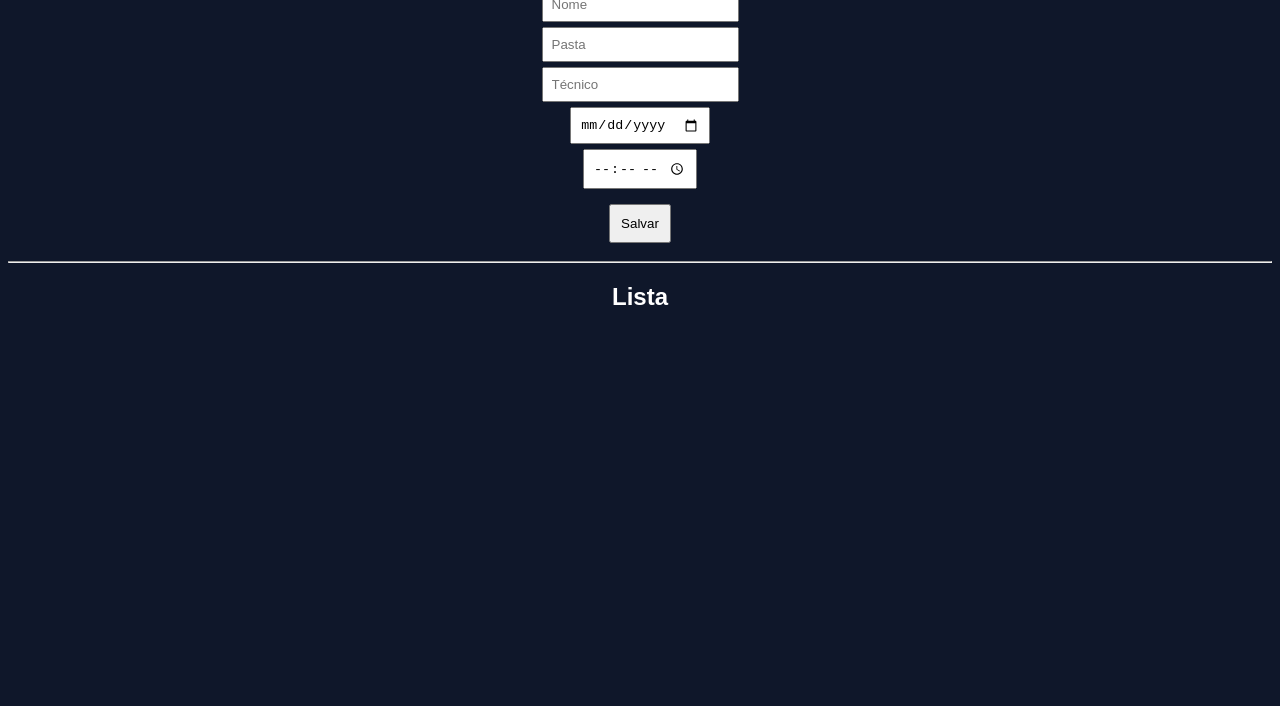
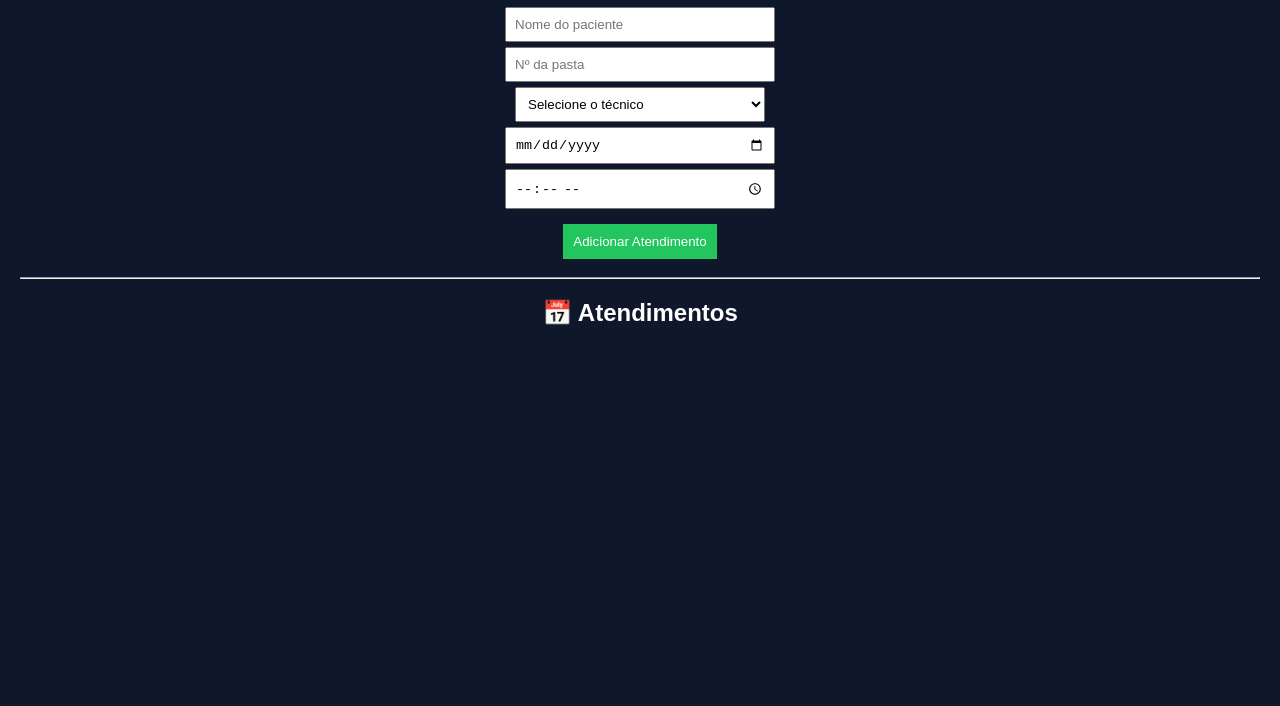
Before and after one commit to lucasmauricio19/CAICAVVSS, a plain HTML site: page index.html in a window 1280 px wide. Shown: the part 94-800 px from the top of the page. Drawn offline with Linux system fonts and the light colour scheme; no server answers.

Commit message:
automatização de técnicos

```diff
--- a/index.html
+++ b/index.html
@@ -7,26 +7,35 @@
 </head>
 <body>
 
-<h1>📋 CAICAVV - Atendimentos</h1>
+<h1>📋 Sistema CAICAVV - Atendimentos</h1>
 
 <div class="form">
 
-  <input id="nome" placeholder="Nome">
-  <input id="pasta" placeholder="Pasta">
-  <input id="tecnico" placeholder="Técnico">
+  <input id="nome" placeholder="Nome do paciente">
+  <input id="pasta" placeholder="Nº da pasta">
+
+  <!-- 👇 TÉCNICOS FIXOS -->
+  <select id="tecnico">
+    <option value="">Selecione o técnico</option>
+    <option value="Josiane">Josiane</option>
+    <option value="Cláudia">Cláudia</option>
+    <option value="Angélica">Angélica</option>
+    <option value="Cintya">Cintya</option>
+  </select>
+
   <input id="data" type="date">
   <input id="hora" type="time">
 
-  <button onclick="adicionar()">Salvar</button>
+  <button onclick="adicionar()">Adicionar Atendimento</button>
 
 </div>
 
 <hr>
 
-<h2>Lista</h2>
+<h2>📅 Atendimentos</h2>
 <div id="lista"></div>
 
-<!-- 🔥 FIREBASE (OBRIGATÓRIO) -->
+<!-- 🔥 FIREBASE -->
 <script src="https://www.gstatic.com/firebasejs/8.10.1/firebase-app.js"></script>
 <script src="https://www.gstatic.com/firebasejs/8.10.1/firebase-firestore.js"></script>
 
--- a/script.js
+++ b/script.js
@@ -1,5 +1,5 @@
 
-// 🔥 COLE SUA CONFIG AQUI
+// 🔥 CONFIG FIREBASE (COLOQUE A SUA)
 const firebaseConfig = {
   apiKey: "SUA_API_KEY",
   authDomain: "SEU_AUTH_DOMAIN",
@@ -13,7 +13,7 @@ firebase.initializeApp(firebaseConfig);
 const db = firebase.firestore();
 
 //
-// ➕ SALVAR
+// ➕ ADICIONAR ATENDIMENTO
 //
 function adicionar() {
 
@@ -24,7 +24,7 @@ function adicionar() {
   let hora = document.getElementById("hora").value;
 
   if (!nome || !pasta || !tecnico || !data || !hora) {
-    alert("Preencha tudo!");
+    alert("Preencha todos os campos!");
     return;
   }
 
@@ -37,7 +37,7 @@ function adicionar() {
     criadoEm: Date.now()
   });
 
-  limpar();
+  limparCampos();
 }
 
 //
@@ -54,7 +54,7 @@ db.collection("atendimentos")
       let a = doc.data();
 
       lista.innerHTML += `
-        <div style="margin:10px;padding:10px;background:#1e293b">
+        <div>
           <b>${a.nome}</b><br>
           Pasta: ${a.pasta}<br>
           Técnico: ${a.tecnico}<br>
@@ -65,7 +65,10 @@ db.collection("atendimentos")
 
   });
 
-function limpar() {
+//
+// 🧹 LIMPAR CAMPOS
+//
+function limparCampos() {
   document.getElementById("nome").value = "";
   document.getElementById("pasta").value = "";
   document.getElementById("tecnico").value = "";
--- a/style.css
+++ b/style.css
@@ -3,15 +3,31 @@ body {
   background: #0f172a;
   color: white;
   text-align: center;
+  margin: 0;
+  padding: 20px;
 }
 
-input {
+.form input,
+.form select {
   display: block;
   margin: 5px auto;
   padding: 8px;
+  width: 250px;
 }
 
 button {
   padding: 10px;
   margin: 10px;
+  cursor: pointer;
+  background: #22c55e;
+  border: none;
+  color: white;
 }
+
+#lista div {
+  background: #1e293b;
+  margin: 10px auto;
+  padding: 10px;
+  width: 320px;
+  border-radius: 8px;
+}
```
